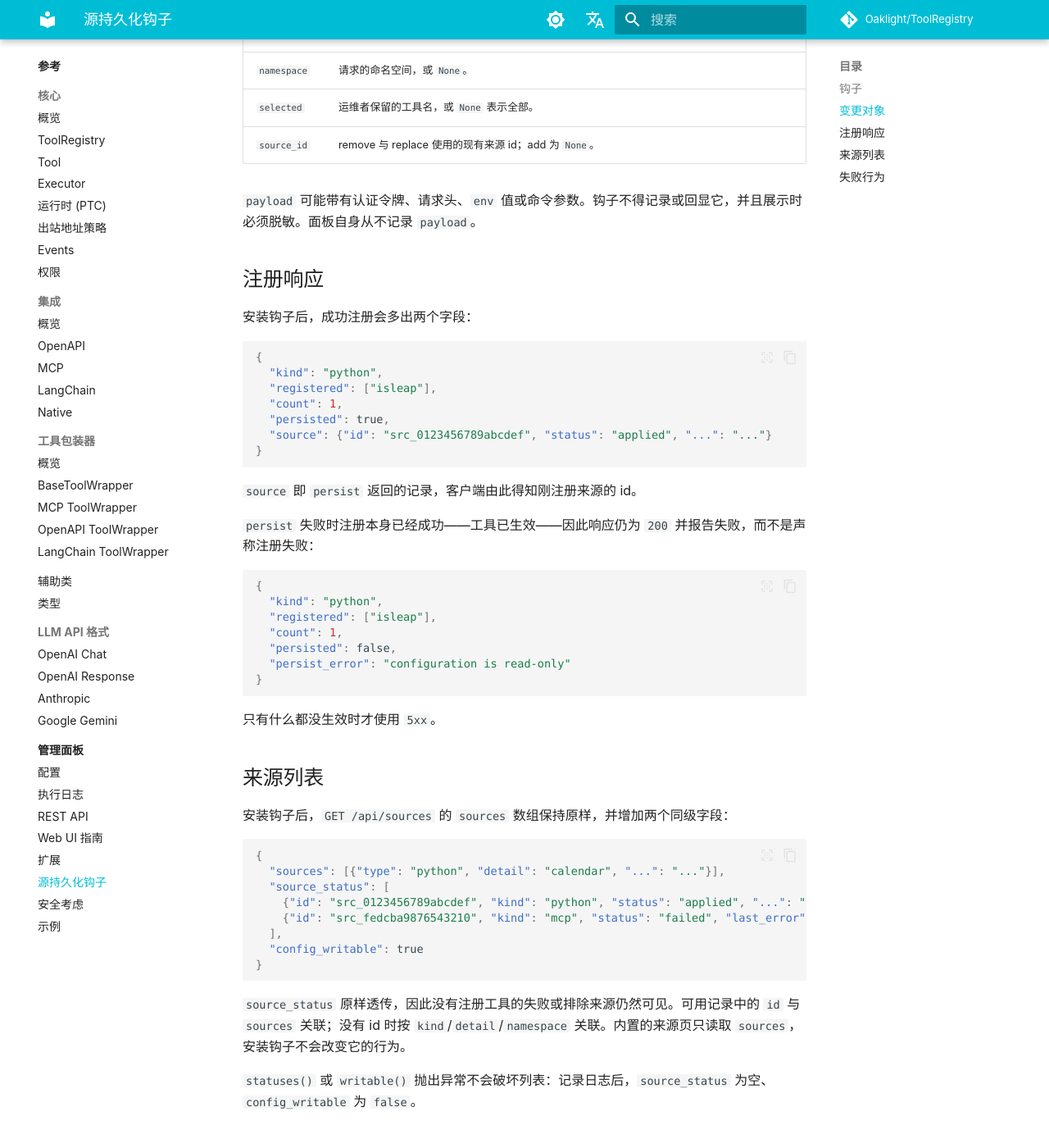
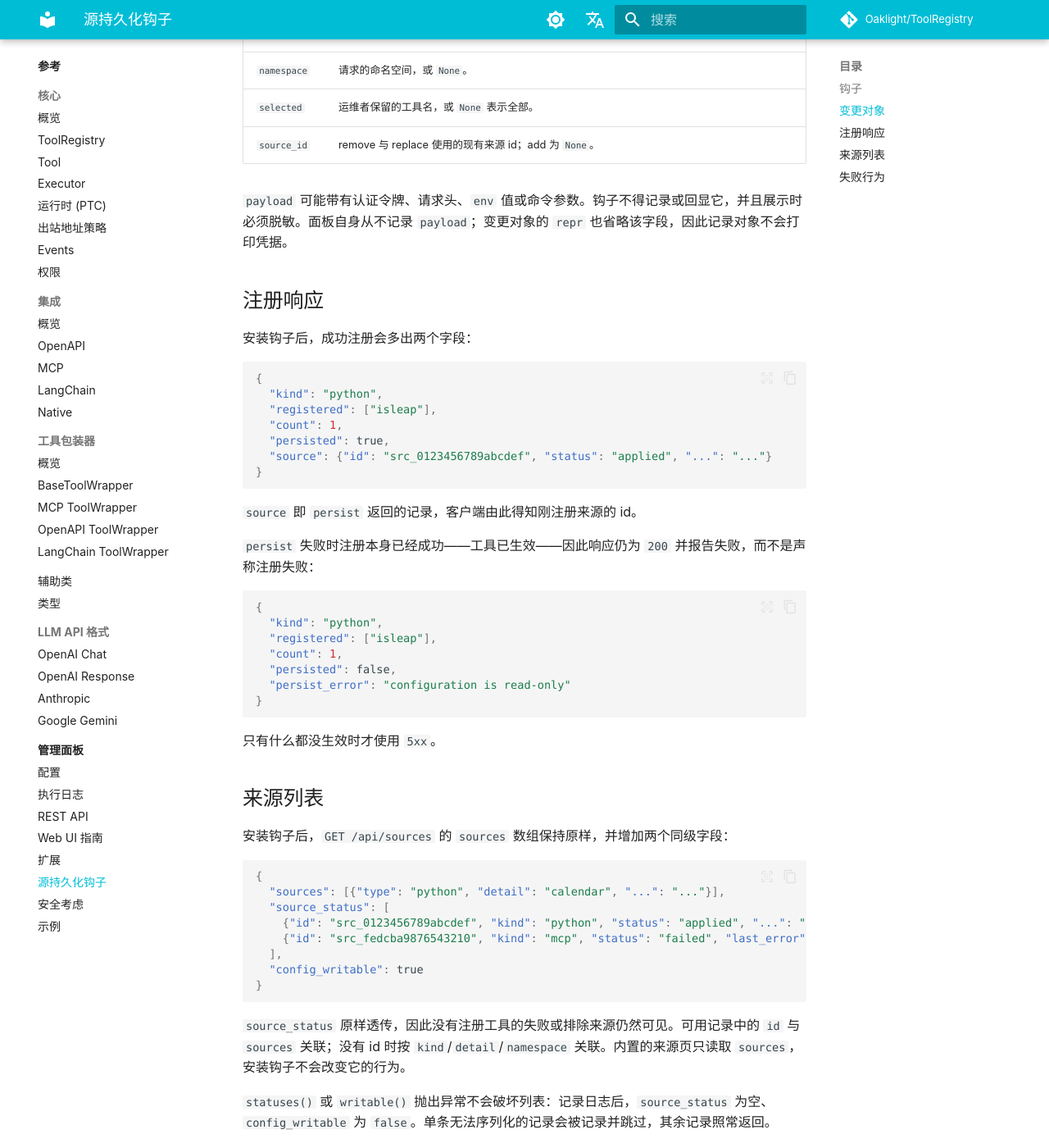
Before and after one commit to Oaklight/ToolRegistry, an MkDocs documentation site: the page built from docs/admin/source-hooks.md, in a window 1280 px wide and 1400 px high, scrolled down 1581 px. Shown: the whole window at 82% size. Built offline with MkDocs 1.6.1 and Material for MkDocs 9.7.7, drawn with Linux system fonts in a browser that asks for light colours; some web fonts are replaced; comment, search, counter and statistics services are not loaded.

Commit message:
docs(admin): 补充源钩子后续项（#439）

```diff
--- a/docs/admin/source-hooks.md
+++ b/docs/admin/source-hooks.md
@@ -55,7 +55,7 @@ server = AdminServer(
 | `selected` | 运维者保留的工具名，或 `None` 表示全部。 |
 | `source_id` | remove 与 replace 使用的现有来源 id；add 为 `None`。 |
 
-`payload` 可能带有认证令牌、请求头、`env` 值或命令参数。钩子不得记录或回显它，并且展示时必须脱敏。面板自身从不记录 `payload`。
+`payload` 可能带有认证令牌、请求头、`env` 值或命令参数。钩子不得记录或回显它，并且展示时必须脱敏。面板自身从不记录 `payload`；变更对象的 `repr` 也省略该字段，因此记录对象不会打印凭据。
 
 ## 注册响应
 
@@ -104,7 +104,7 @@ server = AdminServer(
 
 `source_status` 原样透传，因此没有注册工具的失败或排除来源仍然可见。可用记录中的 `id` 与 `sources` 关联；没有 id 时按 `kind`/`detail`/`namespace` 关联。内置的来源页只读取 `sources`，安装钩子不会改变它的行为。
 
-`statuses()` 或 `writable()` 抛出异常不会破坏列表：记录日志后，`source_status` 为空、`config_writable` 为 `false`。
+`statuses()` 或 `writable()` 抛出异常不会破坏列表：记录日志后，`source_status` 为空、`config_writable` 为 `false`。单条无法序列化的记录会被记录并跳过，其余记录照常返回。
 
 ## 失败行为
 
```
